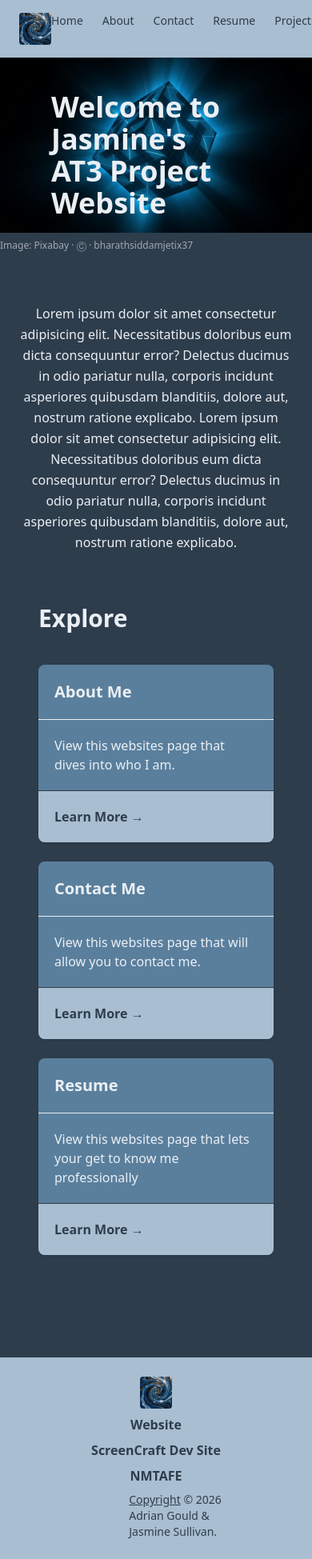
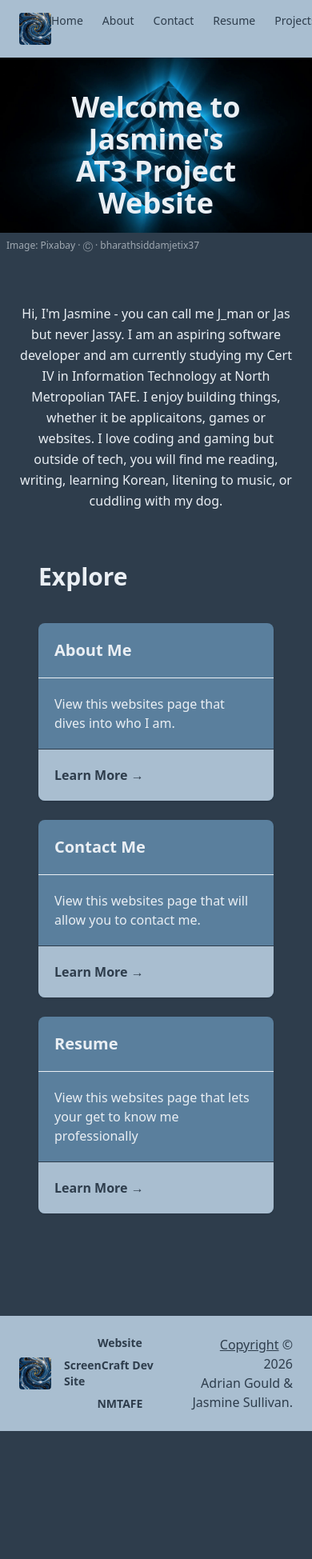
Before and after one commit to J-man-2408/portfolio-AT3, a website: page index.html in a window 390 px wide. Shown: the top 1949 px of the page at 80% size. After the commit the page ends 1789 px from the top, so only its background shows below. Drawn offline with Linux system fonts and the light colour scheme.

Commit message:
fix(index): add mobile freidnly design and fill out lorem ipsum with real information

```diff
--- a/index.html
+++ b/index.html
@@ -27,12 +27,12 @@
     <!-- Hero -->
     <section class="relative w-full">
         <img src="assets/images/hero-image.png" alt="Hero image of blue cube" class="w-full block">
-        <div class="absolute inset-0 flex items-center">
-            <h1 class="font-bold text-4xl drop-shadow-lg px-16">
+        <div class="absolute inset-0 flex items-center justify-center md:justify-start">
+            <h1 class="font-bold text-4xl drop-shadow-lg px-16 text-center md:text-left">
                 Welcome to Jasmine's <br>AT3 Project Website
             </h1>
         </div>
-        <p class="text-xs mt-2 opacity-60">Image:
+        <p class="text-xs mt-2 opacity-60 px-2">Image:
             <a href="https://pixabay.com" class="hover:underline" target="_blank" rel="noopener noreferrer">Pixabay</a>
             · &#9400; ·
             <a href="https://pixabay.com/users/bharathsiddamjetix37-3810891/" class="hover:underline" target="_blank" rel="noopener noreferrer">bharathsiddamjetix37</a>
@@ -41,12 +41,11 @@
 
     <main class="flex-1 max-w-6xl mx-auto px-6 py-16 w-full">
          <section>
-            <p class="text-lightest leading-relaxed text-center">Lorem ipsum dolor sit amet consectetur adipisicing elit. Necessitatibus doloribus eum
-            dicta consequuntur error? Delectus ducimus in odio pariatur nulla, corporis incidunt
-            asperiores quibusdam blanditiis, dolore aut, nostrum ratione explicabo.
-            Lorem ipsum dolor sit amet consectetur adipisicing elit. Necessitatibus doloribus eum
-            dicta consequuntur error? Delectus ducimus in odio pariatur nulla, corporis incidunt
-            asperiores quibusdam blanditiis, dolore aut, nostrum ratione explicabo.
+            <p class="text-lightest leading-relaxed text-center">Hi, I'm Jasmine - you can call me J_man or Jas
+                but never Jassy. I am an aspiring software developer and am currently studying my Cert IV in
+                Information Technology at North Metropolian TAFE. I enjoy building things, whether it be applicaitons,
+                games or websites. I love coding and gaming but outside of tech, you will find me reading, writing,
+                learning Korean, litening to music, or cuddling with my dog.
             </p>
          </section>
 
@@ -93,17 +92,23 @@
         </section>
     </main>
 
-    <footer class="bg-secondary items-center text-darkest shrink-0 body-font w-full flex flex-col items start justify-between p-6 md:flex-row gap-2">
-        <img src="assets/images/logo.jpg" alt="Website Logo" class="h-10 w-10 object-cover rounded">
-        <a href="index.html" class="hover:underline font-bold">Website</a>
-        <a href="https://components.dev.screencraft.net.au/" class="hover:underline font-bold">ScreenCraft Dev Site</a>
-        <a href="https://www.northmetrotafe.wa.edu.au/" class="hover:underline font-bold">NMTAFE</a>
-        <div class="flex flex-wrap text-sm pl-6 ml-6 text-base border-1">
-            <p>
+    <footer class="bg-secondary text-darkest w-full p-6">
+        <section class="flex items-center justify-between gap-4">
+            <img src="assets/images/logo.jpg" alt="Website Logo" class="h-10 w-10 object-cover rounded">
+
+        <nav aria-label="Footer navigation">
+            <ul class="flex flex-col md:flex-row items-center gap-2 md:gap-6 text-sm font-medium">
+                <li><a href="index.html" class="hover:underline font-bold">Website</a></li>
+                <li><a href="https://components.dev.screencraft.net.au/" class="hover:underline font-bold">ScreenCraft Dev Site</a></li>
+                <li><a href="https://www.northmetrotafe.wa.edu.au/" class="hover:underline font-bold">NMTAFE</a></li>
+            </ul>
+        </nav>
+
+        <p class="text.sm text-right">
                 <a href="copyright.html" class="underline hover:text-primary">Copyright</a>
                 &copy; 2026 <br> Adrian Gould &amp; <br> Jasmine Sullivan.
             </p>
-        </div>
+        </section>
     </footer>
 
 </body>
```
Also changed, not shown: assets/css/site.css.
